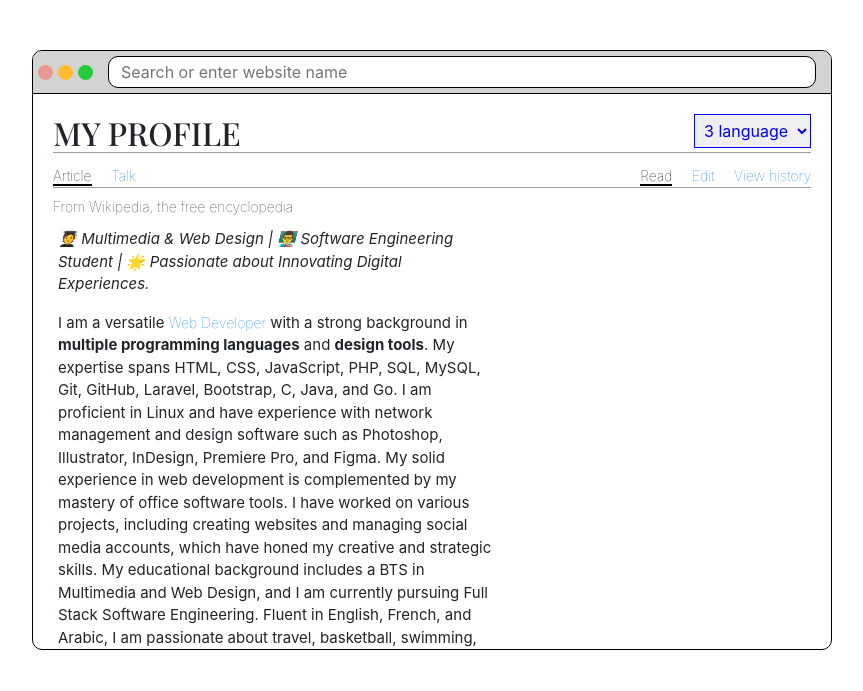
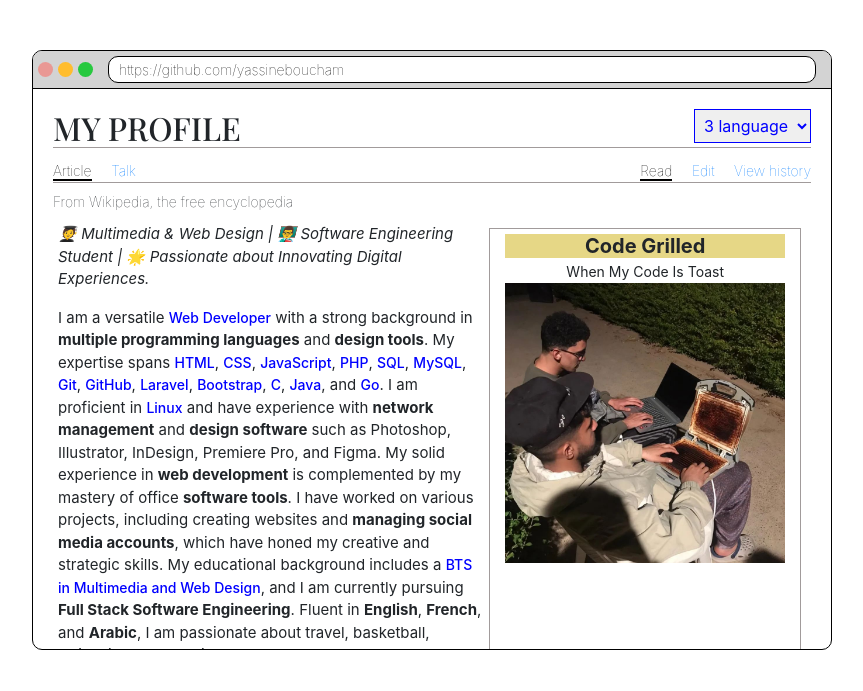
Before and after one commit to yassineboucham/portfolio, a plain HTML site: page public/profil.html in a window 1280 px wide. Shown: the whole page, without its empty margins (208-1071 px from the left). Drawn offline with nearby package versions, Linux system fonts and the light colour scheme; a web font is replaced by a local one.

Commit message:
potflio is done

```diff
--- a/public/profil.html
+++ b/public/profil.html
@@ -102,14 +102,42 @@
         .content{
             margin: -25px 25px 25px 25px;
         }
-        .card{
-            border: none;
-        }
         .text{
             font-size: 15px;
         }
         .domen{
             font-style: italic;
+        }
+        .text {
+            border: none;
+        }
+        .potfolio a{
+            color: blue;
+            font-weight: 500;
+        }
+        .immage{
+            border: 1px solid rgb(161, 155, 155);
+            margin: 5px;
+        }
+        .immage img{
+            width: 100%;
+        }
+        .immage h5{
+            background-color: #e6d786;
+            text-align: center;
+            margin-top: 5px;
+            font-weight: bold;
+        }
+        .immage p{
+            text-align: center;
+            margin: 1px;
+            margin-top: -5px;
+            font-size: 14px;
+        }
+        .address-bar a {
+            color: #000;
+            border: none;
+            width: 100%;
         }
     </style>
 </head>
@@ -121,7 +149,7 @@
             <div class="circle maximize"></div>
             <div class="address-bar">
                 <span class="oi oi-magnifying-glass" title="magnifying-glass" aria-hidden="true"></span>
-                <input type="text" placeholder="Search or enter website name">
+                <a href="https://github.com/yassineboucham">https://github.com/yassineboucham</a>
             </div>
         </div>
         <div class="browser-content">
@@ -157,14 +185,16 @@
                 <p class="domen">🧑‍🎓 Multimedia & Web Design | 👨‍🏫 Software Engineering Student | 🌟 Passionate about Innovating Digital Experiences.</p>
                 <p class="potfolio">
                     I am a versatile <a href="#">Web Developer</a> with a strong background in <b>multiple programming languages</b> and <b>design tools</b>.
-                    My expertise spans HTML, CSS, JavaScript, PHP, SQL, MySQL, Git, GitHub, Laravel, Bootstrap, C, Java, and Go.
-                    I am proficient in Linux and have experience with network management and design software such as Photoshop, Illustrator, InDesign, Premiere Pro, and Figma.
-                    My solid experience in web development is complemented by my mastery of office software tools. I have worked on various projects, including creating websites and managing social media accounts, which have honed my creative and strategic skills.
-                    My educational background includes a BTS in Multimedia and Web Design, and I am currently pursuing Full Stack Software Engineering. Fluent in English, French, and Arabic, I am passionate about travel, basketball, swimming, and reading.
+                    My expertise spans <a href="">HTML</a>, <a href="">CSS</a>, <a href="">JavaScript</a>, <a href="">PHP</a>, <a href="">SQL</a>, <a href="">MySQL</a>, <a href="">Git</a>, <a href="">GitHub</a>, <a href="">Laravel</a>, <a href="">Bootstrap</a>, <a href="">C</a>, <a href="">Java</a>, and <a href="">Go</a>.
+                    I am proficient in <a href="">Linux</a> and have experience with <b>network management</b> and <b>design software</b> such as Photoshop, Illustrator, InDesign, Premiere Pro, and Figma.
+                    My solid experience in <b>web development</b> is complemented by my mastery of office <b>software tools</b>. I have worked on various projects, including creating websites and <b>managing social media accounts</b>, which have honed my creative and strategic skills.
+                    My educational background includes a <a href="">BTS in Multimedia and Web Design</a>, and I am currently pursuing <b>Full Stack Software Engineering</b>. Fluent in <b>English</b>, <b>French</b>, and <b>Arabic</b>, I am passionate about travel, basketball, swimming, and reading.
                 </p>
             </div>
-            <div class="card col-sm-5">
-
+            <div class="immage col-sm-5">
+                <h5>Code Grilled</h5>
+                <p> When My Code Is Toast</p>
+                <img src="../assets/images/my_img.webp" alt="">
             </div>
         </div>
     </div>
```
Also changed, not shown: assets/images/my_img.webp (added).
